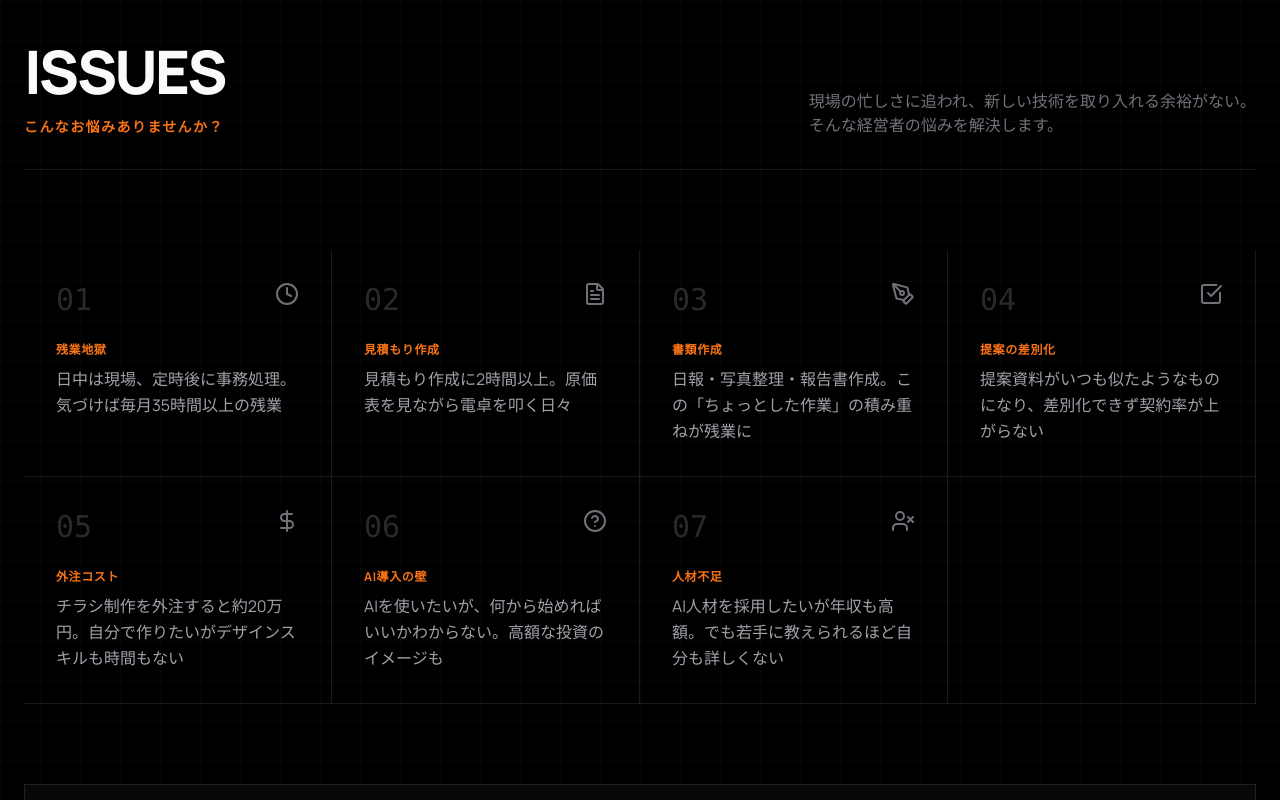
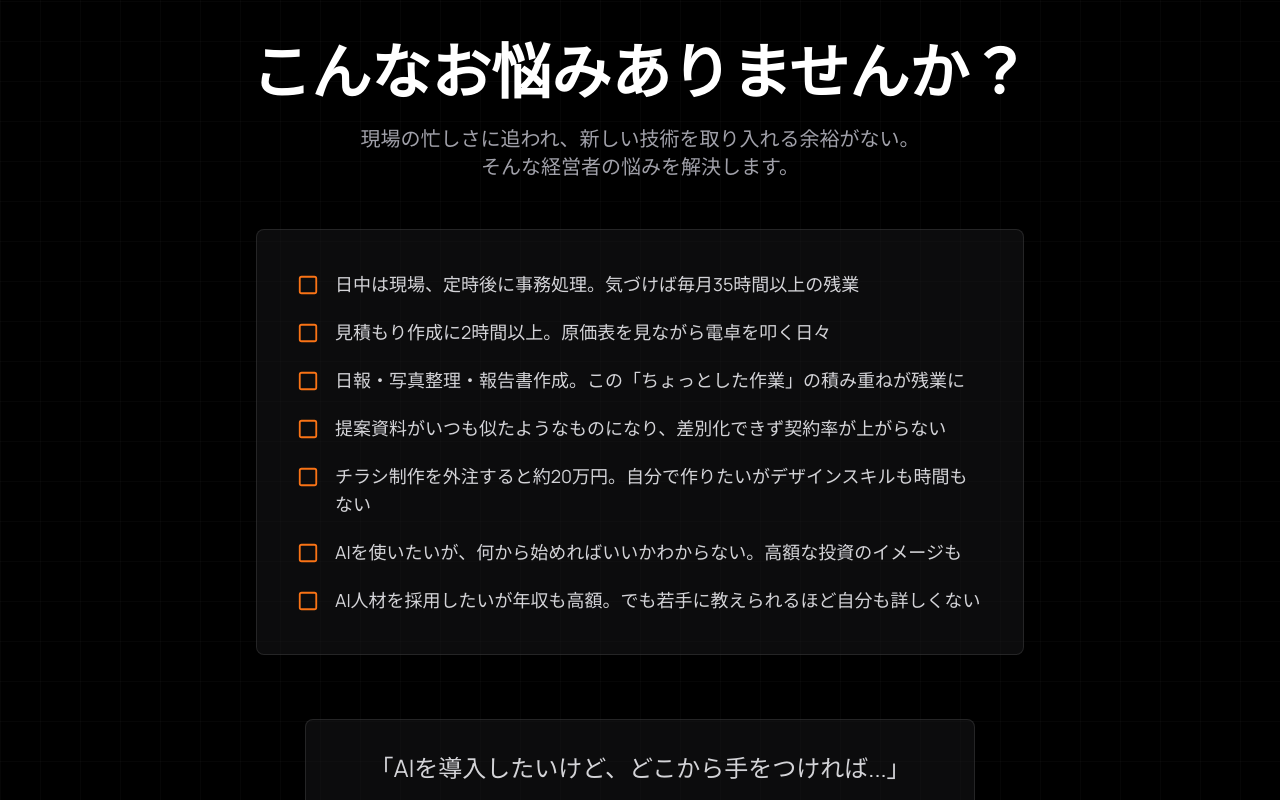
Before and after one commit to shunsuke-tnk/AI-komon-KENSETSU, a React (Vite) app: page / in a window 1280 px wide. Shown: the part 920-1720 px from the top of the page. Built offline with nearby package versions, Linux system fonts and the light colour scheme.

Commit message:
共感パートをチェックボックスに変更

```diff
--- a/components/ProblemSection.tsx
+++ b/components/ProblemSection.tsx
@@ -1,93 +1,56 @@
 import React from 'react';
 import { Section } from './ui/Section';
-import { Clock, FileText, DollarSign, PenTool, HelpCircle, UserX, CheckSquare } from 'lucide-react';
+import { Square } from 'lucide-react';
 
 const problems = [
-  {
-    id: "01",
-    icon: Clock,
-    title: "残業地獄",
-    text: "日中は現場、定時後に事務処理。気づけば毎月35時間以上の残業"
-  },
-  {
-    id: "02",
-    icon: FileText,
-    title: "見積もり作成",
-    text: "見積もり作成に2時間以上。原価表を見ながら電卓を叩く日々"
-  },
-  {
-    id: "03",
-    icon: PenTool,
-    title: "書類作成",
-    text: "日報・写真整理・報告書作成。この「ちょっとした作業」の積み重ねが残業に"
-  },
-  {
-    id: "04",
-    icon: CheckSquare,
-    title: "提案の差別化",
-    text: "提案資料がいつも似たようなものになり、差別化できず契約率が上がらない"
-  },
-  {
-    id: "05",
-    icon: DollarSign,
-    title: "外注コスト",
-    text: "チラシ制作を外注すると約20万円。自分で作りたいがデザインスキルも時間もない"
-  },
-  {
-    id: "06",
-    icon: HelpCircle,
-    title: "AI導入の壁",
-    text: "AIを使いたいが、何から始めればいいかわからない。高額な投資のイメージも"
-  },
-  {
-    id: "07",
-    icon: UserX,
-    title: "人材不足",
-    text: "AI人材を採用したいが年収も高額。でも若手に教えられるほど自分も詳しくない"
-  },
+  "日中は現場、定時後に事務処理。気づけば毎月35時間以上の残業",
+  "見積もり作成に2時間以上。原価表を見ながら電卓を叩く日々",
+  "日報・写真整理・報告書作成。この「ちょっとした作業」の積み重ねが残業に",
+  "提案資料がいつも似たようなものになり、差別化できず契約率が上がらない",
+  "チラシ制作を外注すると約20万円。自分で作りたいがデザインスキルも時間もない",
+  "AIを使いたいが、何から始めればいいかわからない。高額な投資のイメージも",
+  "AI人材を採用したいが年収も高額。でも若手に教えられるほど自分も詳しくない",
 ];
 
 export const ProblemSection: React.FC = () => {
   return (
     <Section id="issues">
-      <div className="flex flex-col md:flex-row justify-between items-end mb-20 border-b border-white/10 pb-8">
-        <div>
-          <h2 className="text-4xl md:text-6xl font-black tracking-tighter mb-4">ISSUES</h2>
-          <p className="text-orange-500 font-bold tracking-widest text-sm">こんなお悩みありませんか？</p>
-        </div>
-        <p className="text-zinc-500 max-w-md text-right md:text-left mt-4 md:mt-0">
+      {/* メイン見出し */}
+      <div className="text-center mb-12">
+        <h2 className="text-4xl md:text-5xl lg:text-6xl font-bold text-white mb-6">
+          こんなお悩みありませんか？
+        </h2>
+        <p className="text-lg md:text-xl text-zinc-400 leading-relaxed max-w-2xl mx-auto">
           現場の忙しさに追われ、新しい技術を取り入れる余裕がない。<br />
           そんな経営者の悩みを解決します。
         </p>
       </div>
 
-      <div className="grid grid-cols-1 md:grid-cols-2 lg:grid-cols-3 xl:grid-cols-4">
-        {problems.map((problem, index) => (
-          <div key={index} className="group border-b border-r border-white/10 p-8 relative hover:bg-white/5 transition-colors duration-300 flex flex-col gap-6">
-            <div className="flex justify-between items-start">
-              <span className="text-3xl font-thin text-zinc-600 font-mono group-hover:text-orange-500 transition-colors opacity-50">{problem.id}</span>
-              <problem.icon className="text-zinc-500 group-hover:text-white transition-colors" size={24} />
-            </div>
-            <div>
-              <h3 className="text-xs text-orange-500 font-bold tracking-wider mb-2 uppercase">{problem.title}</h3>
-              <p className="text-base text-zinc-400 font-medium leading-relaxed">{problem.text}</p>
-            </div>
-          </div>
-        ))}
-
-        {/* 空のカードでグリッドを埋める */}
-        <div className="hidden xl:block border-b border-r border-white/10 p-8"></div>
+      {/* チェックボックス付きリスト（1つのボックス） */}
+      <div className="max-w-3xl mx-auto">
+        <div className="bg-zinc-900/50 border border-white/10 rounded-lg p-8 md:p-10">
+          <ul className="space-y-5">
+            {problems.map((problem, index) => (
+              <li key={index} className="flex items-start gap-4">
+                <Square className="text-orange-500 shrink-0 mt-1" size={22} />
+                <span className="text-base md:text-lg text-zinc-300 leading-relaxed">
+                  {problem}
+                </span>
+              </li>
+            ))}
+          </ul>
+        </div>
       </div>
 
-      <div className="mt-20 p-10 md:p-16 border border-white/10 bg-zinc-900/30 relative overflow-hidden">
-        <div className="absolute inset-0 bg-grid opacity-20"></div>
-        <div className="relative z-10 max-w-4xl mx-auto">
-          <p className="text-xl md:text-2xl text-zinc-400 mb-6 text-center">
+      {/* 下部メッセージ */}
+      <div className="mt-16 text-center">
+        <div className="inline-block bg-zinc-900/50 border border-white/10 rounded-lg px-8 py-6 md:px-12 md:py-8">
+          <p className="text-xl md:text-2xl text-zinc-300 mb-4">
             「AIを導入したいけど、どこから手をつければ...」
           </p>
-          <p className="text-lg md:text-xl text-zinc-300 leading-relaxed text-center">
+          <p className="text-lg md:text-xl text-white leading-relaxed">
             その悩み、建設業で<span className="text-orange-500 font-bold">毎日0時残業から定時帰り</span>を実現した私が、<br className="hidden md:block" />
-            <span className="text-white font-bold">0から一緒に解決します。</span>
+            <span className="font-bold">0から一緒に解決します。</span>
           </p>
         </div>
       </div>
```
